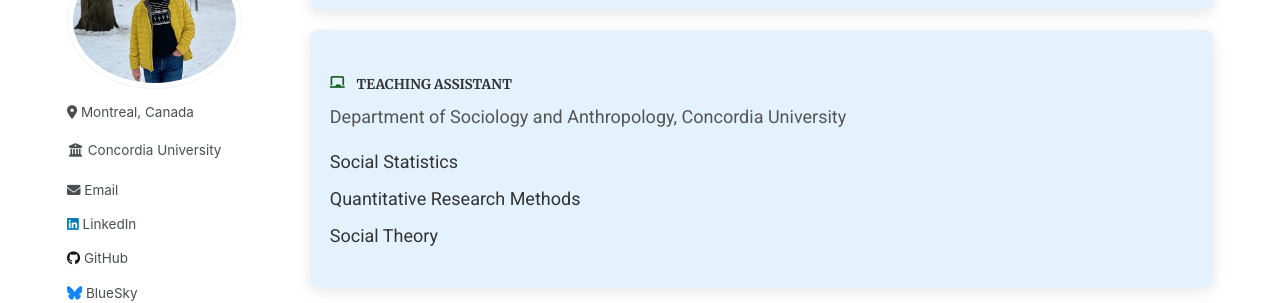
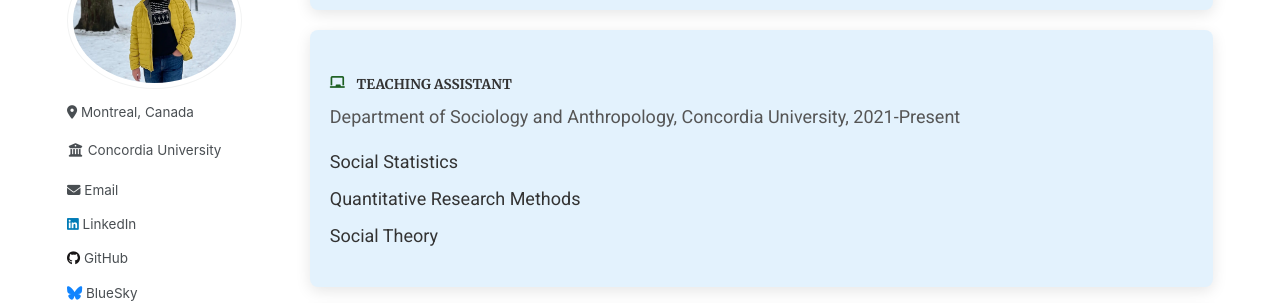
Before and after one commit to Mohsnmonji/mohsnmonji.github.io, a Jekyll site: the page built from _pages/teaching.md, in a window 1280 px wide and 900 px high, scrolled down 639 px. Shown: the part 154-457 px from the top of the window. Built offline with Jekyll 4.4.1, drawn with Linux system fonts in a browser that asks for light colours; some web fonts are replaced.

Commit message:
Update teaching.md

```diff
--- a/_pages/teaching.md
+++ b/_pages/teaching.md
@@ -88,7 +88,7 @@ author_profile: true
 
   <div class="teaching-card">
     <h4><i class="fas fa-chalkboard icon"></i> TEACHING ASSISTANT</h4>
-    <p>Department of Sociology and Anthropology, Concordia University</p>
+    <p>Department of Sociology and Anthropology, Concordia University, 2021-Present</p>
     <ul>
       <li>Social Statistics</li>
       <li>Quantitative Research Methods</li>
```
